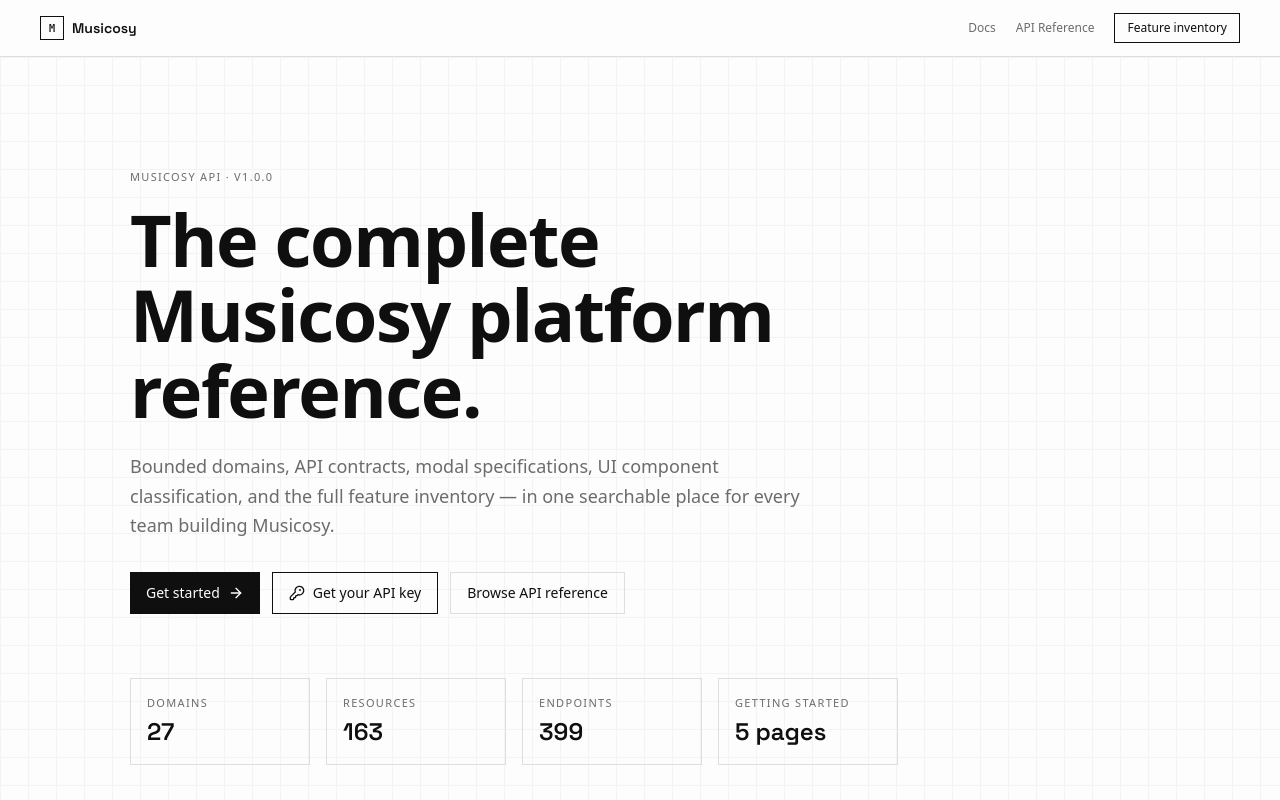
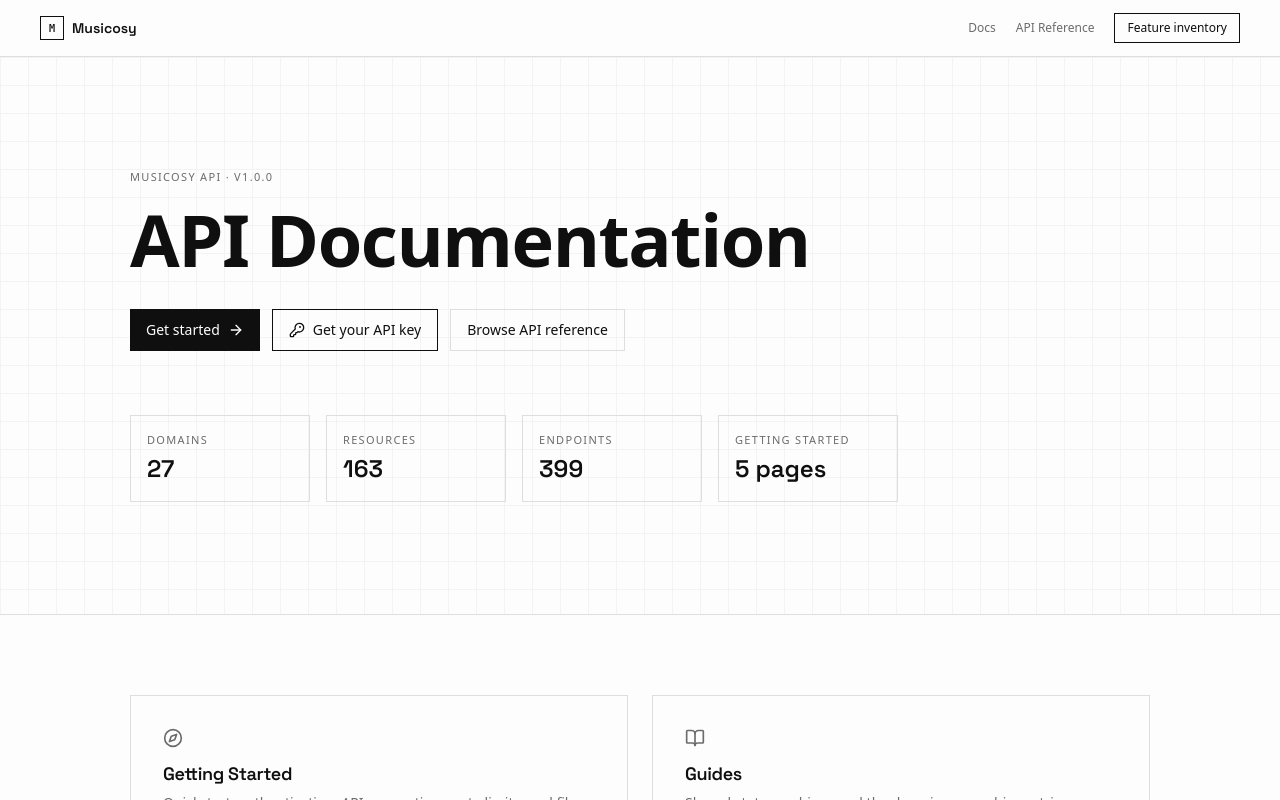
Before and after one commit to musixkube-cmyk/devportal, a Next.js app: page / in a window 1280 px wide. Shown: the top 800 px of the page. Built offline with nearby package versions, Linux system fonts and the light colour scheme.

Commit message:
a9168406-4046-409a-b192-38f393b09185

```diff
--- a/src/app/page.tsx
+++ b/src/app/page.tsx
@@ -77,13 +77,8 @@
         <div className="relative mx-auto w-full max-w-[1100px] px-6 py-20 lg:px-10 lg:py-28">
           <p className="label-mono">Musicosy API · v1.0.0</p>
           <h1 className="mt-4 max-w-3xl text-5xl leading-[1.05] font-semibold sm:text-6xl lg:text-7xl">
-            The complete Musicosy platform reference.
+            API Documentation
           </h1>
-          <p className="mt-6 max-w-2xl text-base leading-relaxed text-muted-foreground lg:text-lg">
-            Bounded domains, API contracts, modal specifications, UI component
-            classification, and the full feature inventory — in one searchable
-            place for every team building Musicosy.
-          </p>
           <div className="mt-8 flex flex-wrap gap-3">
             <Link
               href="/docs/getting-started/quickstart"
```
